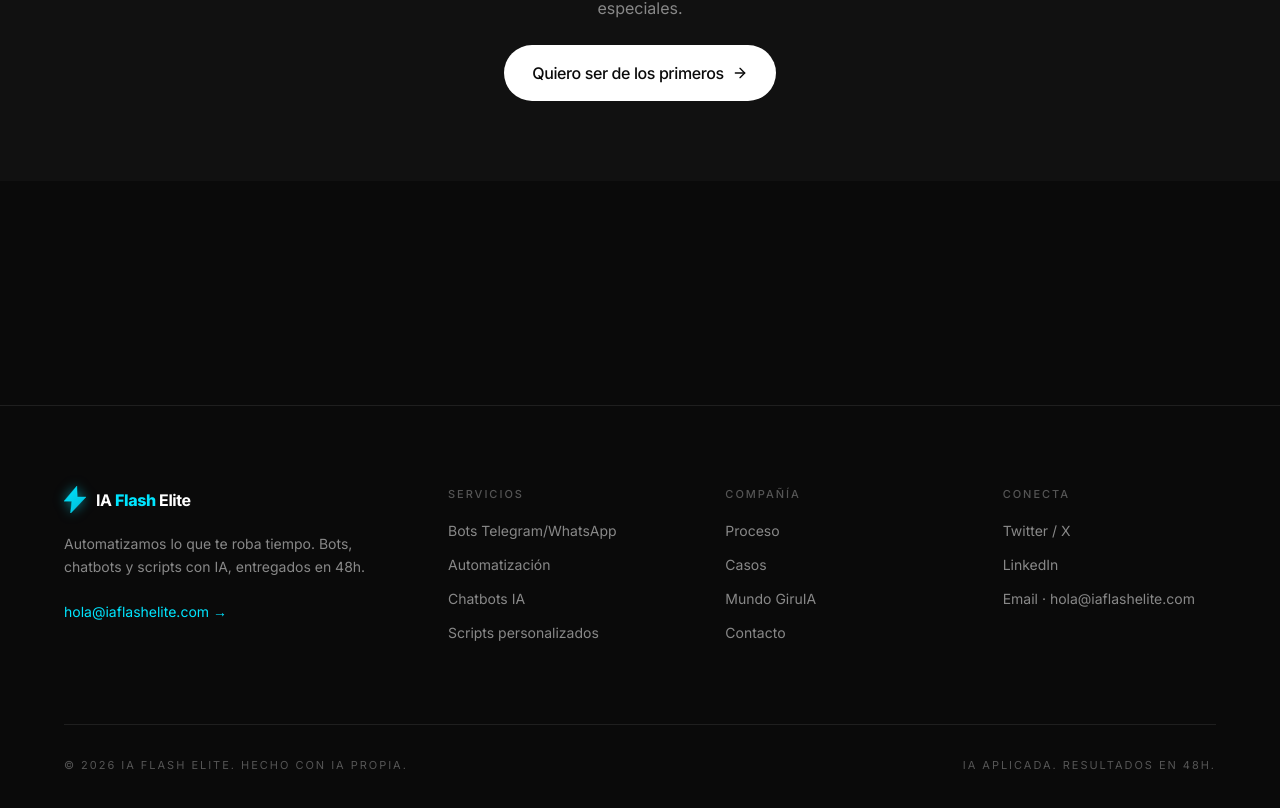
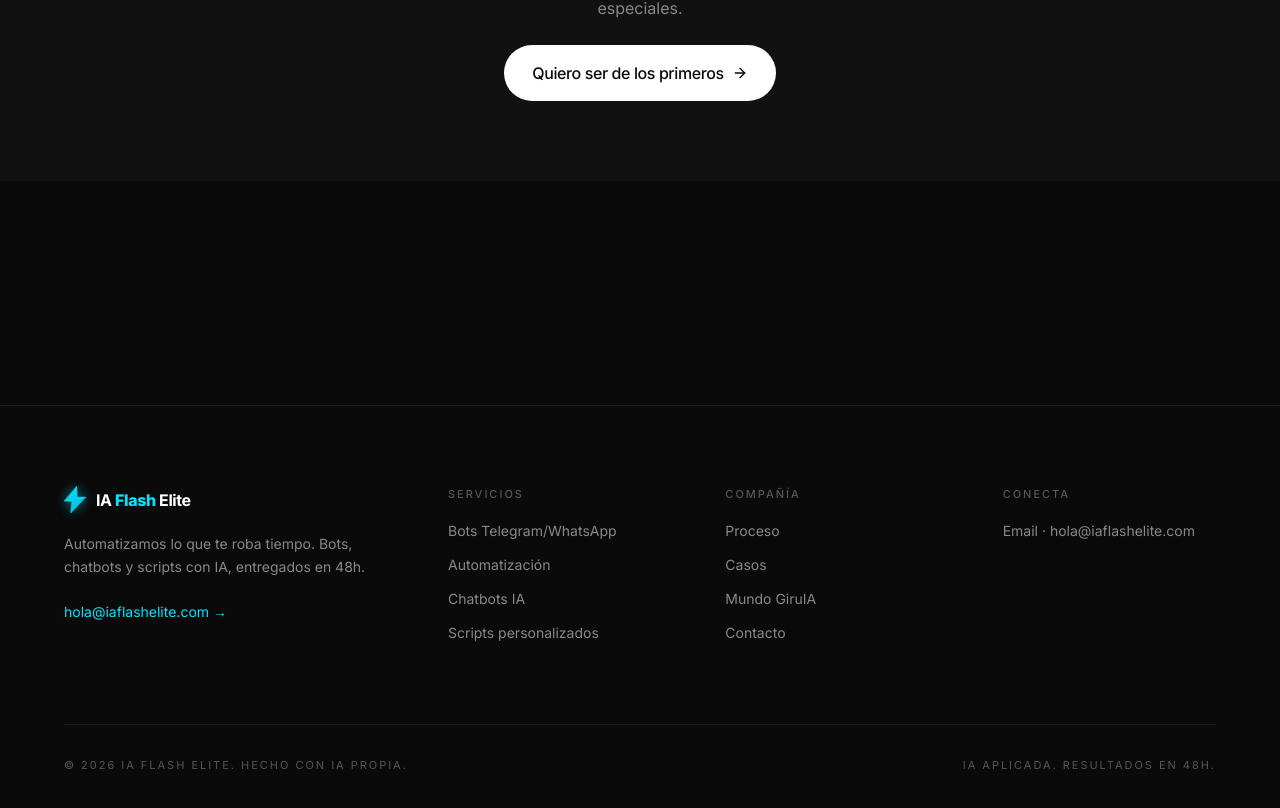
Before and after one commit to darkjarviselit/iaflashelite-web, a Next.js app: page /casos in a window 1280 px wide. Shown: the part 1070-1878 px from the top of the page. Built offline with nearby package versions, Linux system fonts and the light colour scheme.

Commit message:
fix(footer): remove placeholder social links — W-1
Drop generic https://x.com and https://linkedin.com links from the
Conecta column. They pointed to homepages, not real handles, and
risked looking like dead placeholders. Email link kept.

```diff
--- a/src/components/layout/footer.tsx
+++ b/src/components/layout/footer.tsx
@@ -16,8 +16,6 @@ const FOOTER_NAV = {
         { label: "Contacto", href: "/contacto" },
     ],
     social: [
-        { label: "Twitter / X", href: "https://x.com" },
-        { label: "LinkedIn", href: "https://linkedin.com" },
         { label: `Email · ${BRAND.email}`, href: `mailto:${BRAND.email}` },
     ],
 };
```
